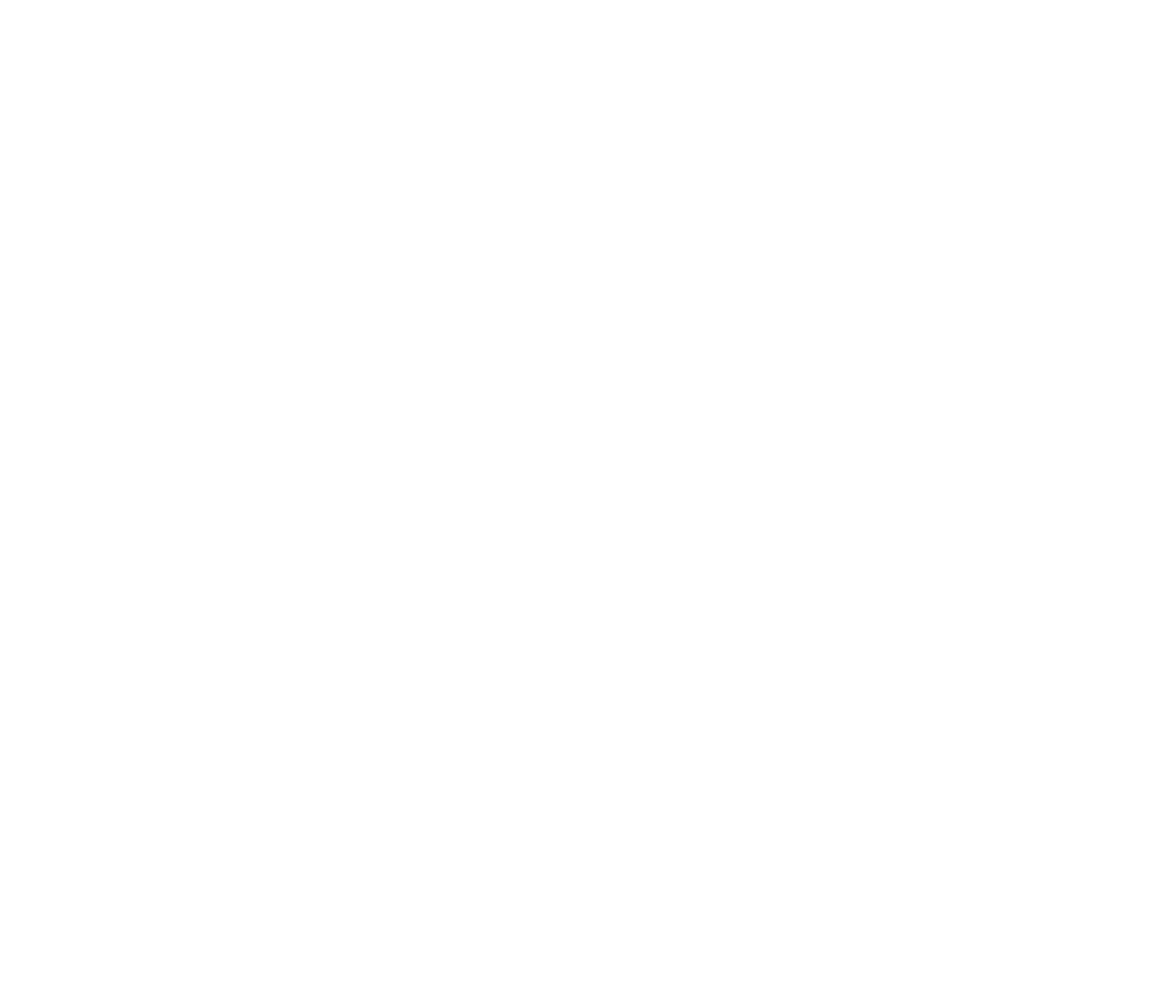
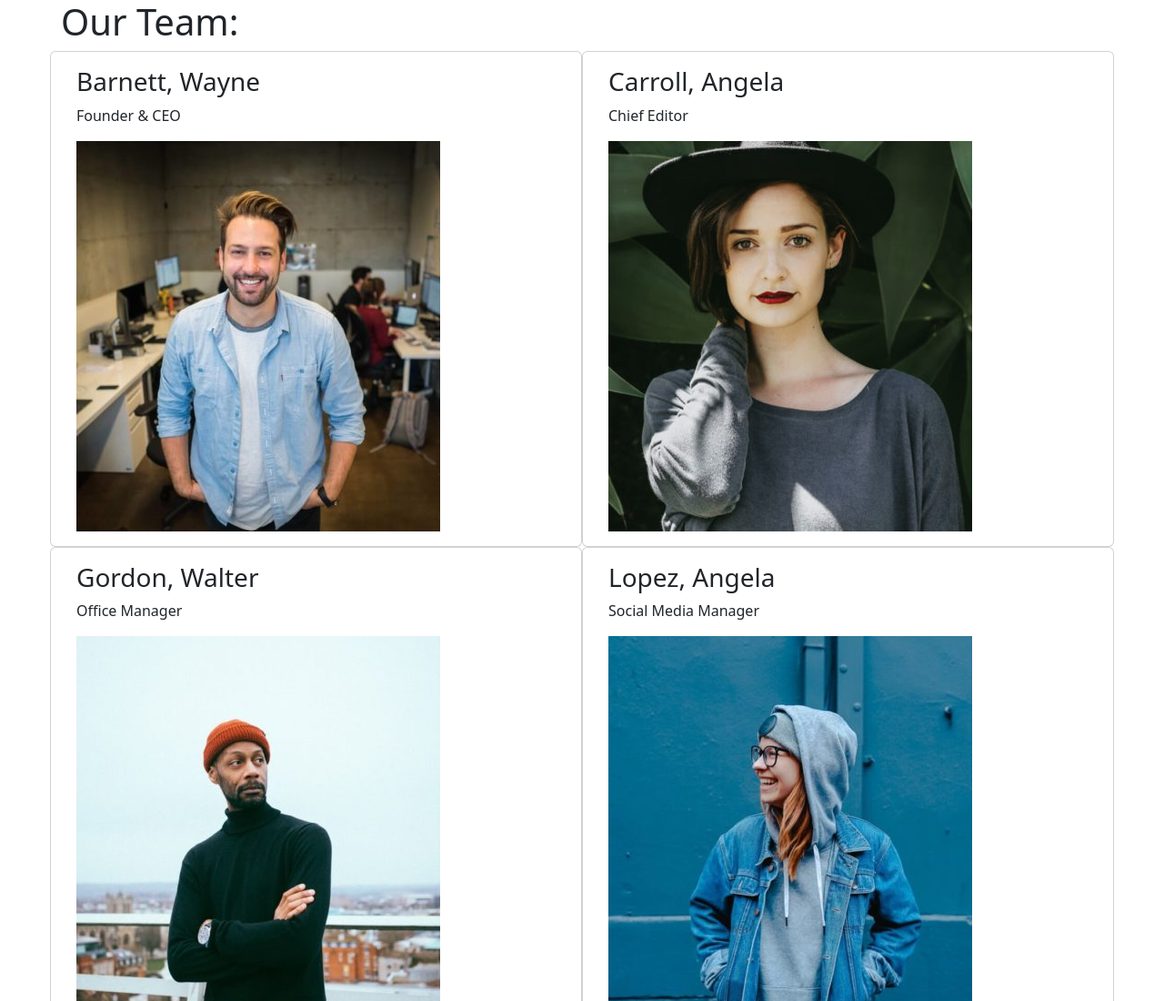
Before and after one commit to nicolaceccagnoli/js-our-team, a plain HTML site: page index.html in a window 1280 px wide. Shown: the top 1100 px of the page at 91% size. Before the commit the page ends 800 px from the top, so only its background shows below. Drawn offline with nearby package versions, Linux system fonts and the light colour scheme.

Commit message:
Print Card in Browser (BONUS)

```diff
--- a/index.html
+++ b/index.html
@@ -14,6 +14,26 @@
 </head>
 <body>
 
+   <header>
+
+        <div class="container">
+
+            <h1>
+                Our Team:
+            </h1>
+
+        </div>
+
+   </header>
+
+   <main>
+
+        <div class="container" id="member-container">
+
+        </div>
+
+   </main>
+
     <!-- JavaScript -->
     <script src="js/main.js" type="text/javascript"></script>
 </body>
--- a/js/main.js
+++ b/js/main.js
@@ -14,21 +14,45 @@ const ourTeam = [];
 console.log('Il nostro Team', ourTeam, typeof ourTeam);
 
 // Richiamo la funzione per aggiungere i membri al Team
-ourTeam.push(createMemberObject('Wayne', 'Barnett', 'Founder & CEO', `img/wayne-barnett-founder-ceo.jpg`));
-ourTeam.push(createMemberObject('Angela', 'Carroll', 'Chief Editor', `img/angela-caroll-chief-editor.jpg`));
-ourTeam.push(createMemberObject('Walter', 'Gordon', 'Office Manager', `img/walter-gordon-office-manager.jpg`));
-ourTeam.push(createMemberObject('Angela', 'Lopez', 'Social Media Manager', `img/angela-lopez-social-media-manager.jpg`));
-ourTeam.push(createMemberObject('Scott', 'Estrada', 'Developer', `img/scott-estrada-developer.jpg`));
-ourTeam.push(createMemberObject('Barbara', 'Ramos', 'Graphic Designer', `img/barbara-ramos-graphic-designer.jpg`));
+ourTeam.push(createMemberObject('Wayne', 'Barnett', 'Founder & CEO', `wayne-barnett-founder-ceo.jpg`));
+ourTeam.push(createMemberObject('Angela', 'Carroll', 'Chief Editor', `angela-caroll-chief-editor.jpg`));
+ourTeam.push(createMemberObject('Walter', 'Gordon', 'Office Manager', `walter-gordon-office-manager.jpg`));
+ourTeam.push(createMemberObject('Angela', 'Lopez', 'Social Media Manager', `angela-lopez-social-media-manager.jpg`));
+ourTeam.push(createMemberObject('Scott', 'Estrada', 'Developer', `scott-estrada-developer.jpg`));
+ourTeam.push(createMemberObject('Barbara', 'Ramos', 'Graphic Designer', `barbara-ramos-graphic-designer.jpg`));
 
 console.log('Il nostro Team', ourTeam, typeof ourTeam);
+
+// Prendo il container per la lista dei membri dal Document
+const memberContainer = document.querySelector('#member-container');
+
+const row = document.createElement('div');
+row.classList.add('row');
+
+// Stampo la row dentro il container
+memberContainer.append(row);
+console.log(memberContainer);
 
 // Creo un ciclo che scorra tutti gli oggetti dell'Array
 for (let i = 0; i < ourTeam.length; i++) {
 
+    let arraySecondary = [];
+
     for (let key in ourTeam[i]) {
         console.log('--' + key + ':', ourTeam[i][key]);
+        arraySecondary.push(ourTeam[i][key]);
     }
+
+    row.innerHTML += `
+    <div class="card w-50">
+        <div class="card-body">
+            <h3>${arraySecondary[1]}, ${arraySecondary[0]}</h3>
+            <p>${arraySecondary[2]}</p>
+            <img src="./img/${arraySecondary[3]}" alt""></img>
+        </div>
+    </div>
+    `
+
 }
 
 /*
```
